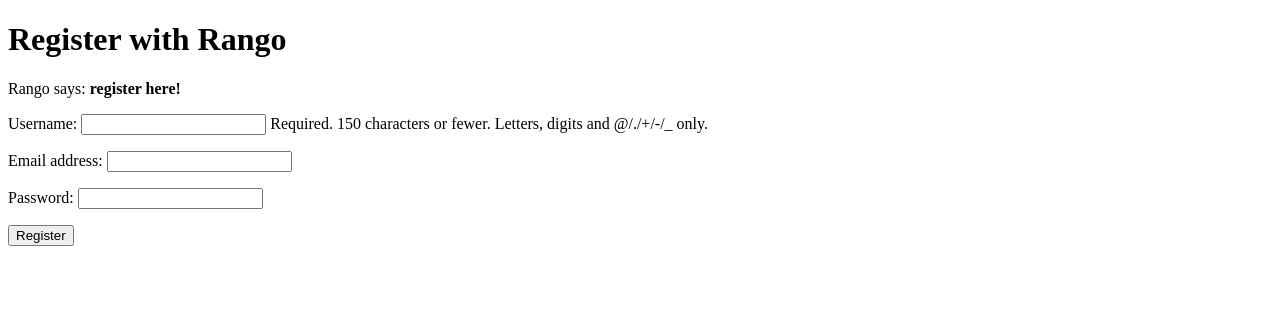
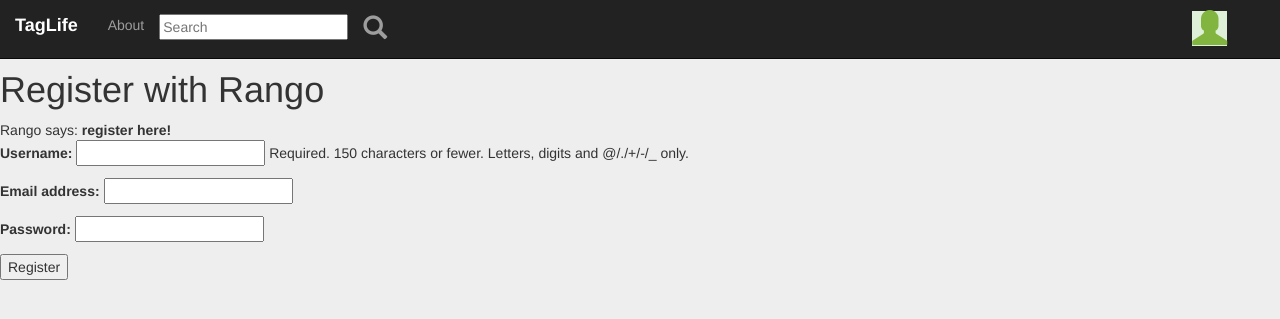
Before and after one commit to bounswe/bounswe2016group10, a Django app: page /register/ in a window 1280 px wide. Shown: the top 319 px of the page. Run offline with Django 3.2, Linux system fonts and the light colour scheme; some libraries are stand-ins or nearby versions.

Commit message:
register page navigation bar

```diff
--- a/TagLifeBackend/TagLifeFrontend/templates/register.html
+++ b/TagLifeBackend/TagLifeFrontend/templates/register.html
@@ -1,8 +1,57 @@
 <!DOCTYPE html>
-<html>
+<html lang="en">
     <head>
-        <title>Rango</title>
+        <meta charset="utf-8">
+        <meta http-equiv="X-UA-Compatible" content="IE=edge">
+        <meta name="viewport" content="width=device-width, initial-scale=1">
+        <meta name="description" content="">
+        <meta name="author" content="">
+        <title>TagLife</title>
+        <!-- Bootstrap core CSS -->
+        <link rel="stylesheet" href="https://maxcdn.bootstrapcdn.com/bootstrap/3.3.6/css/bootstrap.min.css">
+        <script src="https://maxcdn.bootstrapcdn.com/bootstrap/3.3.6/js/bootstrap.min.js"></script>
+
+        <!-- Custom styles for this template -->
+        <link href="styles/style.css" rel="stylesheet">
+        <link href="https://maxcdn.bootstrapcdn.com/font-awesome/4.6.3/css/font-awesome.min.css" rel="stylesheet" integrity="sha384-T8Gy5hrqNKT+hzMclPo118YTQO6cYprQmhrYwIiQ/3axmI1hQomh7Ud2hPOy8SP1" crossorigin="anonymous">
+        <script src="https://ajax.googleapis.com/ajax/libs/jquery/1.12.3/jquery.min.js"></script>
+
     </head>
+
+    <body>
+            <nav class="navbar navbar-inverse navbar-fixed-top">
+                <div class="container-fluid">
+                    <div class="navbar-header">
+                        <a class="navbar-brand" href="#"><b>TagLife</b></a>
+                    </div>
+                    <div id="navbar" class="collapse navbar-collapse ">
+                        <ul class="nav navbar-nav">
+                            <li class="active"></li>
+                            <li>
+                                <a href="#about">About</a>
+                            </li>
+                            <li>
+                                <input style="margin-top: 1em" type="text" placeholder="Search">
+                            </li>
+                            <li>
+                                <a href="#4" class="icon">
+                                <span class="glyphicon glyphicon-search" style="font-size:1.7em"></span> </a>
+
+                            </li>
+                            <li style="float: right;">
+
+                            </li>
+                        </ul>
+
+                        <a href="#3">
+                                <span  class="glyphicon glyphicon-user bg-success pull-right" style="font-size:2.5em; margin-top: 10px; margin-right: 1cm"></span></a>
+
+                    </div>
+                    <!--/.nav-collapse -->
+                </div>
+            </nav>
+
+    </body>
 
     <body>
         <h1>Register with Rango</h1>
```
